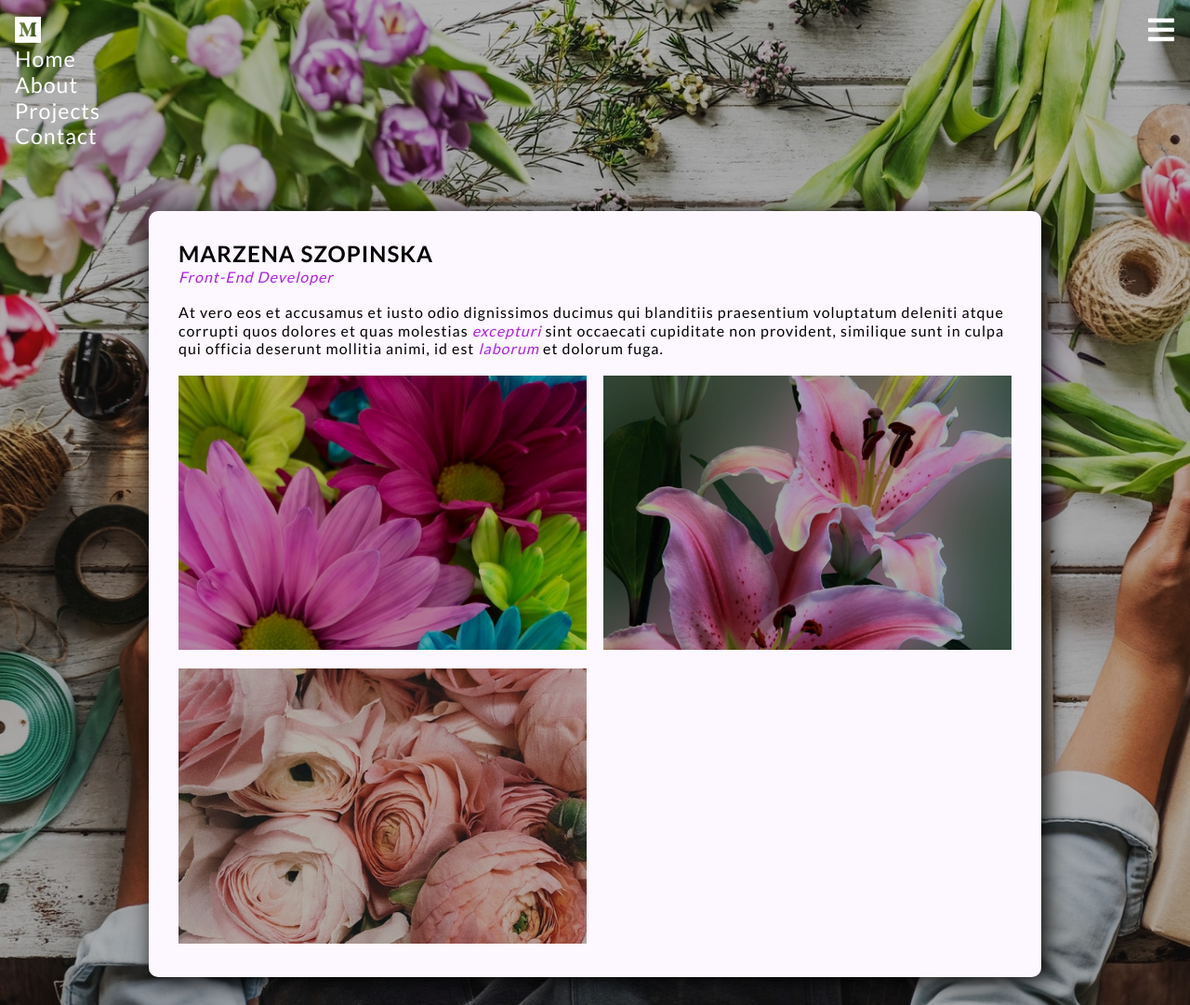
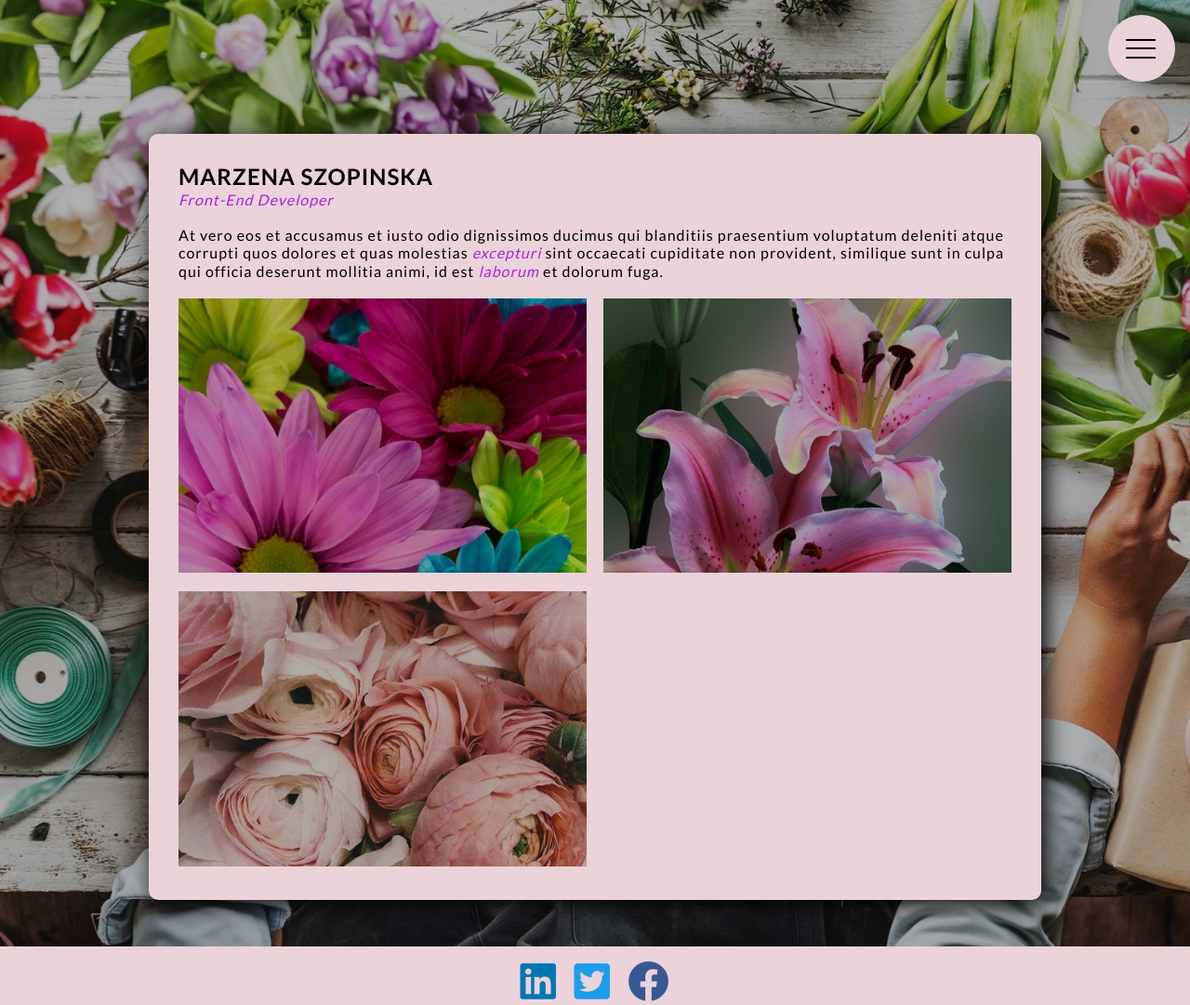
Before and after one commit to marzena-szopinska/Flower_Website, a plain HTML site: page about.html in a window 1280 px wide. Shown: the top 1081 px of the page at 93% size. Drawn offline with Linux system fonts and the light colour scheme.

Commit message:
changed appearance of the website

```diff
--- a/about.html
+++ b/about.html
@@ -11,21 +11,23 @@
   <body id='main-body'>
     <div class="body-wrapper">
       <header id='home'>
-        <div class="navigation-bar">
-          <div class="container">
+        <div class="navigation">
+
+          <input type='checkbox' class='navigation__checkbox' id='nav' />
+          <label for='nav' class='navigation__btn'><span class="navigation__icon"></span></label>
+
+          <div class="navigation__background"></div>
+
+          <img src="images/flower.png" alt="flower" class="flower">
+
           <nav>
-              <div class="nav-icons">
-                <a href="" ><i class="fab fa-medium"></i></a> <!-- LOGO -->
-                <a href="javascript:void(0);" class='hamburger-icon' onclick='toggleMenu()'><i class="fas fa-bars"></i></a> <!-- HAMBURGER -->
-              </div>
-              <ul id='nav-links'> <!-- LINKS -->
+            <ul class='navigation__list'>
               <li><a href='index.html'>Home</a></li>
               <li><a href='about.html'>About</a></li>
               <li><a href='projects.html'>Projects</a></li>
               <li><a href='contact.html'>Contact</a></li>
             </ul>
           </nav>
-        </div>
         </div>
     </header>
       <div class="page">
--- a/scss/abstracts/_variables.scss
+++ b/scss/abstracts/_variables.scss
@@ -3,7 +3,7 @@ $color-white: #fff;
 $color-purple: #B01FDE;
 $dark-purple: darken($color-purple, 20%);
 $light-purple: lighten($color-purple, 30%);
-$color-pink: #afa0a4;
+$color-pink: #ead3d9;
 $linkedin: #0077b5;
 $twitter: #1c9deb;
 $facebook: #395795;
--- /dev/null
+++ b/scss/components/_buttons.scss
@@ -0,0 +1,15 @@
+.btn {
+  margin-top: 2rem;
+  padding: 1rem;
+  display: inline-block;
+  font-size: .9rem;
+  border: 1px solid black;
+  color: $color-pink;
+  font-style: italic;
+  transition: all .3s ease-out;
+
+  &:hover {
+    background-color: $color-pink;
+    color: black;
+  }
+}
--- a/scss/layout/_header.scss
+++ b/scss/layout/_header.scss
@@ -1,10 +1,10 @@
 header {
-  color: $color-white;
   .main-text {
+    color: $color-white;
     text-transform: uppercase;
     text-align: center;
     @include center-box;
-    @include double-border;
+    // @include double-border;
     @include space-inside($top: .75rem, $bottom: .75rem);
     width: 80%;
     height: auto;
--- a/scss/layout/_main.scss
+++ b/scss/layout/_main.scss
@@ -7,6 +7,7 @@
 }
 
 .page {
+
   h2 {
     text-transform: uppercase;
     @include space-inside($top: 1rem);
@@ -16,7 +17,7 @@
   .title-name {
     @include setAnimation($name: fadeInLeft, $duration: 2s, $delay: 1s, $fillMode: backwards);
   }
-  background-color: #fdf7ff;
+  background-color: $color-pink;
   width: 90%;
   border-radius: 10px;
   @include space-outside($top: 50px, $right: auto, $bottom: 50px, $left: auto);
--- a/scss/main.scss
+++ b/scss/main.scss
@@ -16,6 +16,7 @@
 
 @import 'components/icons';
 @import 'components/logo';
+@import 'components/buttons';
 
 @import 'pages/home';
 @import 'pages/about';
--- a/scss/pages/_about.scss
+++ b/scss/pages/_about.scss
@@ -1,5 +1,6 @@
-
-
+.page {
+  margin-top: 9rem;
+}
 .image-wrapper {
   width: 100%;
   @include space-outside($top: 20px);
```
Also changed, not shown: contact.html (+12 -10 lines), index.html (+5 -4 lines), projects.html (+12 -10 lines), scss/layout/_navigation.scss (+0 -67 lines), css/main.css, 1 other file. Lines whose indentation alone changed are shown as unchanged.
